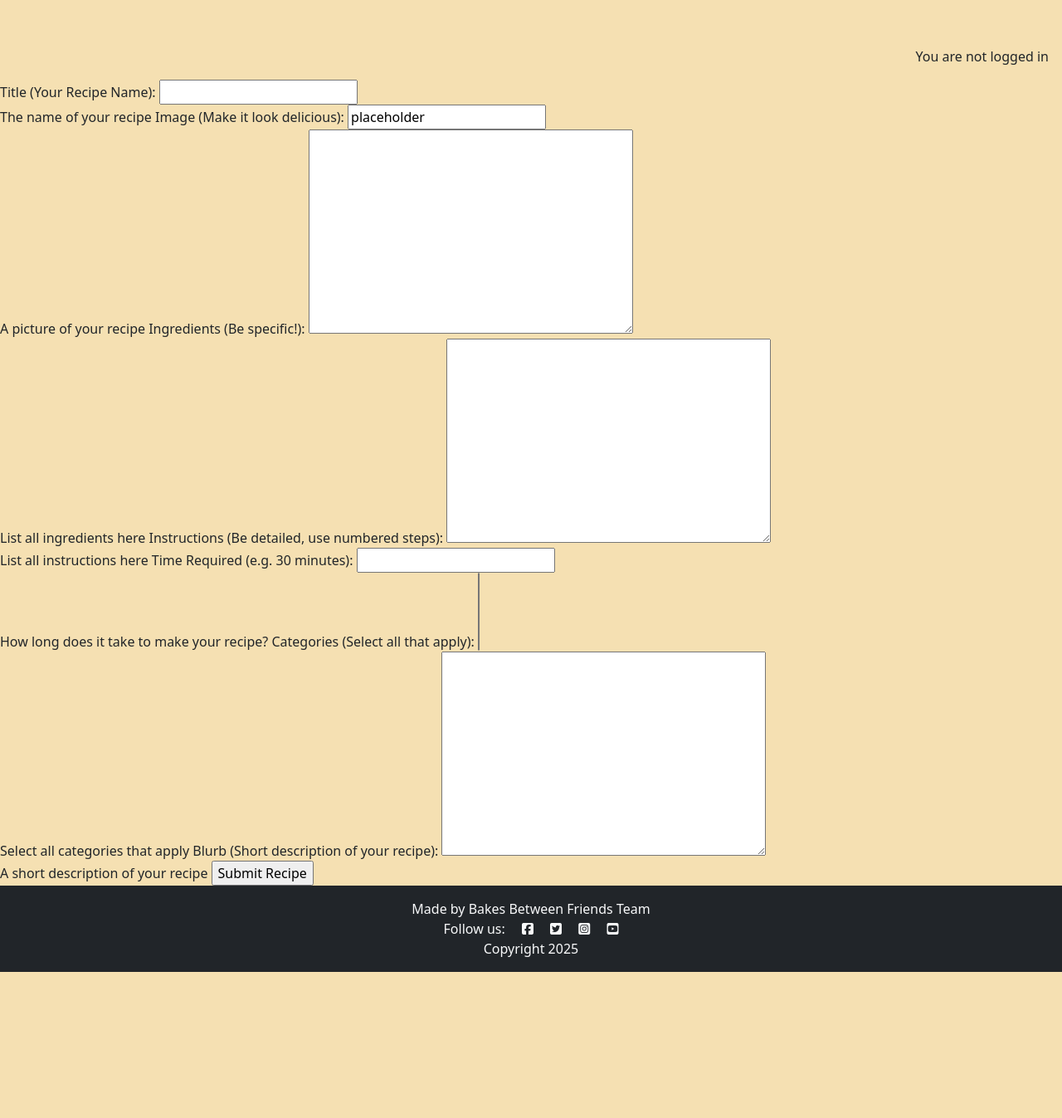
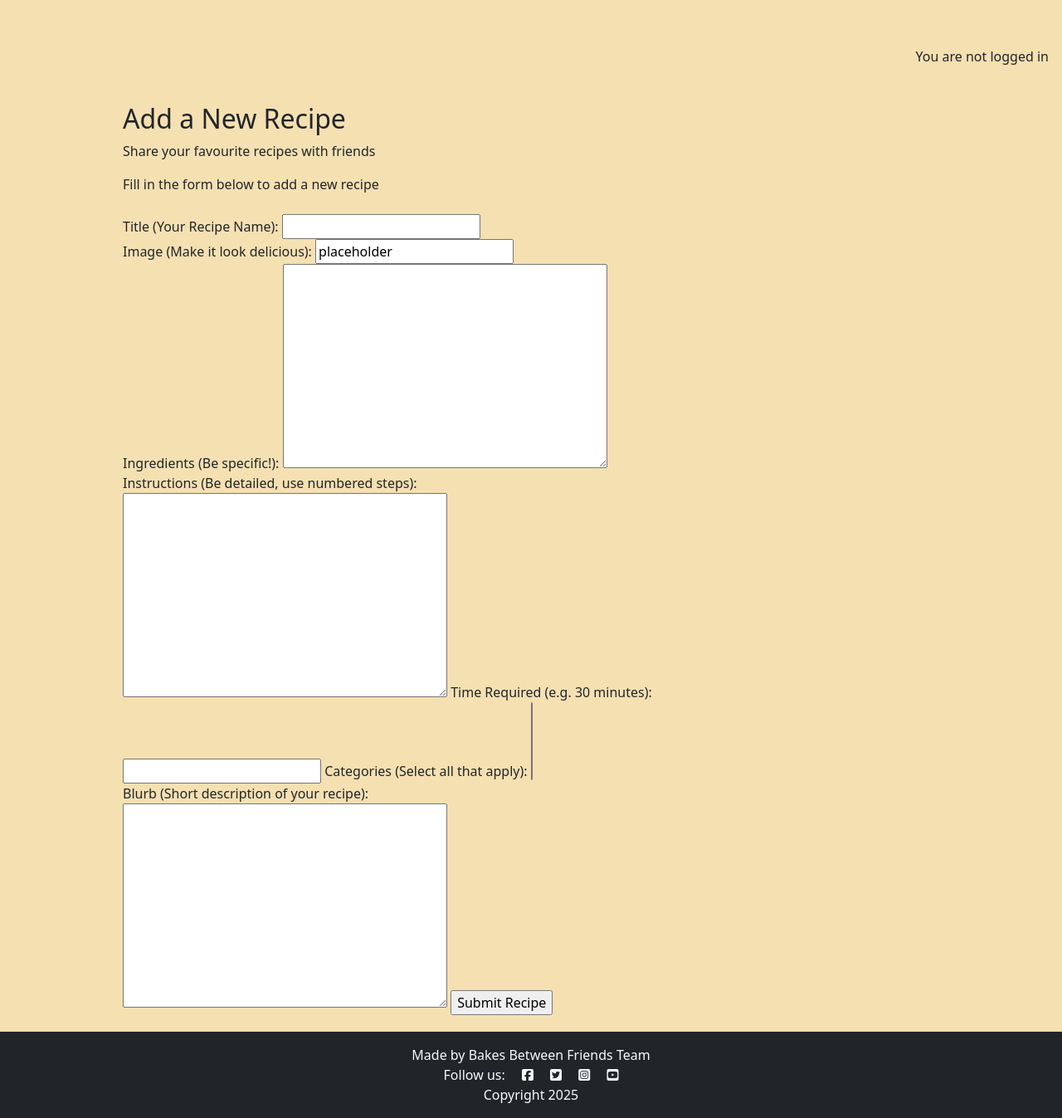
Before and after one commit to JakeCRichards/BakesBetweenFriends, a Django app: page /recipes/create/ in a window 1280 px wide. Shown: the part 75-1422 px from the top of the page at 83% size. Before the commit the page ends 1246 px from the top, so only its background shows below. Run offline with Django 4.2, Linux system fonts and the light colour scheme; data that the repository does not hold is empty; some libraries are stand-ins or nearby versions; some web fonts are replaced.

Commit message:
Refactor recipe form layout and remove unnecessary help texts for clarity

```diff
--- a/recipes/forms.py
+++ b/recipes/forms.py
@@ -22,15 +22,7 @@ class RecipeForm(forms.ModelForm):
             'categories': 'Categories (Select all that apply)',
             'excerpt': 'Blurb (Short description of your recipe)',
         }
-        help_texts = {
-            'title': 'The name of your recipe',
-            'image': 'A picture of your recipe',
-            'ingredients': 'List all ingredients here',
-            'instructions': 'List all instructions here',
-            'time_required': 'How long does it take to make your recipe?',
-            'categories': 'Select all categories that apply',
-            'excerpt': 'A short description of your recipe',
-        }
+
 
 class CommentForm(forms.ModelForm):
     class Meta:
--- a/recipes/templates/recipes/recipe_form.html
+++ b/recipes/templates/recipes/recipe_form.html
@@ -2,8 +2,21 @@
 
 
 {% block content %}
-<form method="post">{% csrf_token %}
-    {{ form }}
-    <input type="submit" value="Submit Recipe">
-</form>
+<div class="container mt-4">
+    <div class="row">
+        <div class="col-8">
+            <h2>Add a New Recipe</h2>
+            <p>Share your favourite recipes with friends</p>
+            <p>Fill in the form below to add a new recipe</p>
+
+            <div class="recipe-form mt-4">
+                <form method="post">{% csrf_token %}
+                    {{ form }}
+                    <input type="submit" value="Submit Recipe">
+                </form>
+            </div>
+        </div>
+    </div>
+</div>
+
 {% endblock %}
```
